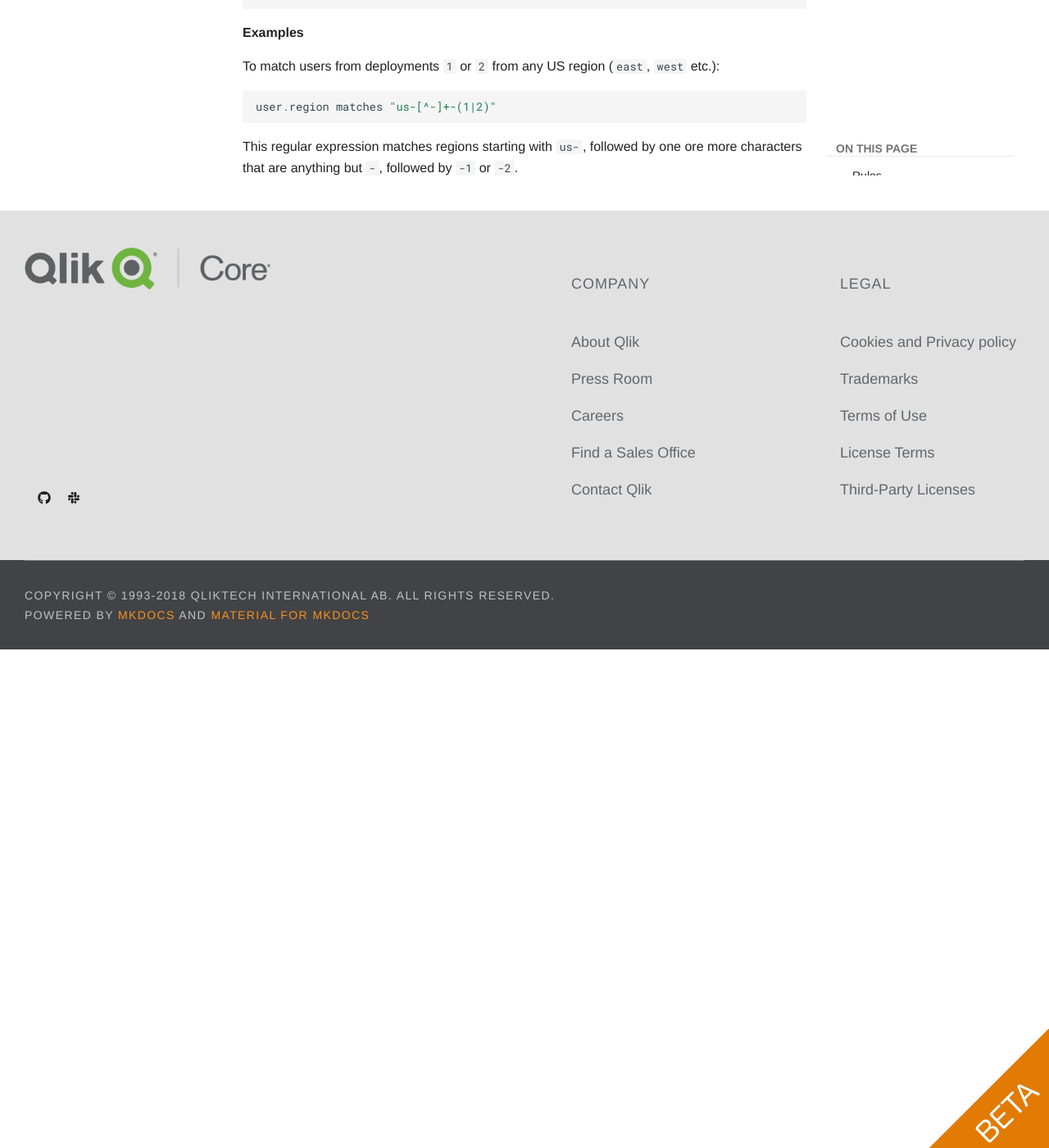
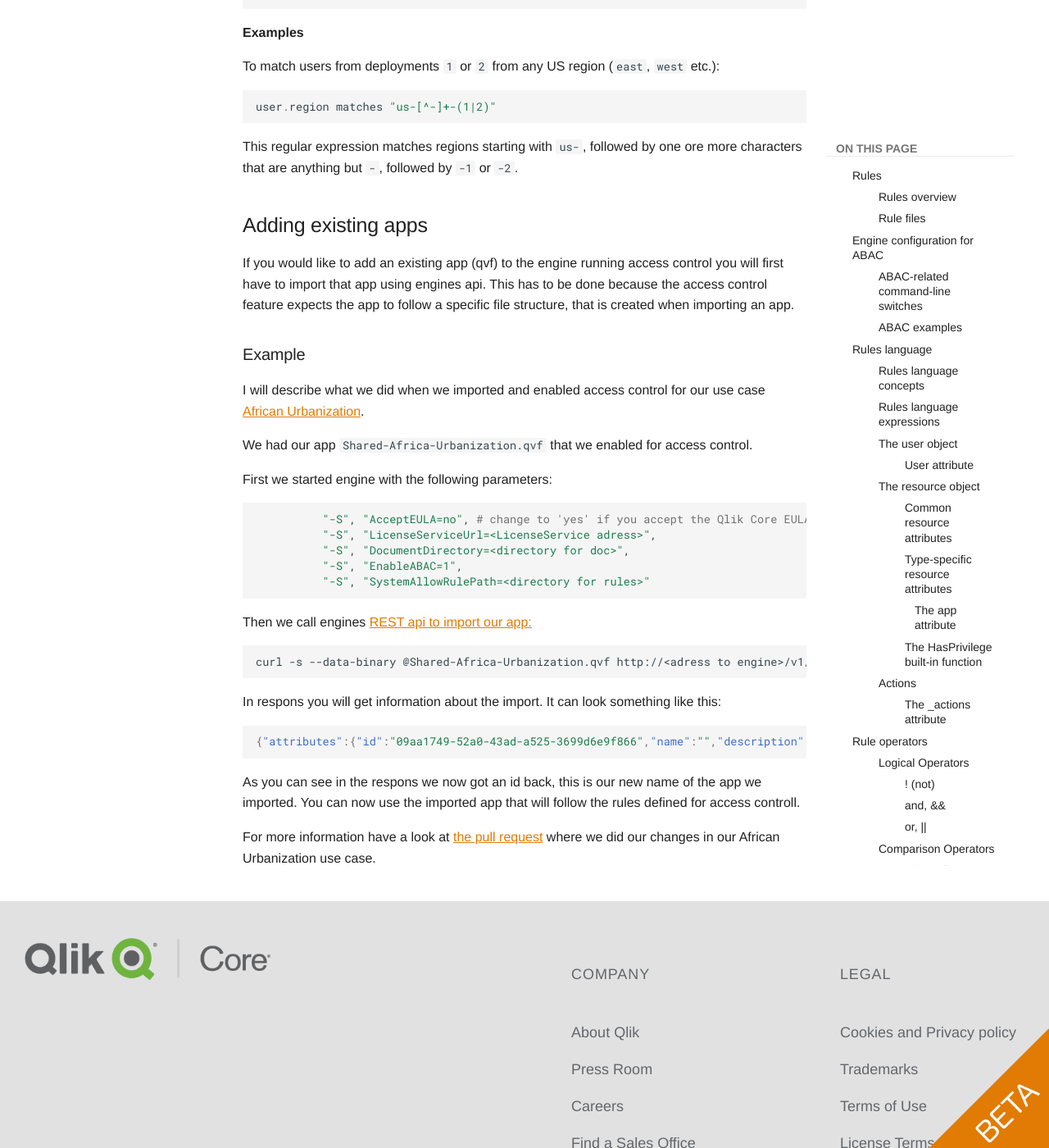
Before and after one commit to qlik-oss/core-website, an MkDocs documentation site: the page built from docs/services/qix-engine/access-control.md, in a window 1280 px wide and 1400 px high, scrolled down 14372 px. Shown: the whole window at 82% size. Built offline with MkDocs 1.6.1 and Material for MkDocs 9.7.7, drawn with Linux system fonts in a browser that asks for light colours; comment, search, counter and statistics services are not loaded; old or Windows-style settings are respelled for this version of MkDocs.

Commit message:
Document import app

````diff
--- a/docs/services/qix-engine/access-control.md
+++ b/docs/services/qix-engine/access-control.md
@@ -605,3 +605,37 @@
 
 This regular expression matches regions starting with `us-`, followed by one ore more characters that are anything but
 `-`, followed by `-1` or `-2`.
+
+## Adding existing apps
+
+If you would like to add an existing app (qvf) to the engine running access control you will first have to import that app using engines api.
+This has to be done because the access control feature expects the app to follow a specific file structure, that is created when importing an app.
+
+### Example
+
+I will describe what we did when we imported and enabled access control for our use case [African Urbanization](https://github.com/qlik-oss/core-scaling).
+
+We had our app `Shared-Africa-Urbanization.qvf` that we enabled for access control.
+
+First we started engine with the following parameters:
+```sh
+          "-S", "AcceptEULA=no", # change to 'yes' if you accept the Qlik Core EULA
+          "-S", "LicenseServiceUrl=<LicenseService adress>",
+          "-S", "DocumentDirectory=<directory for doc>",
+          "-S", "EnableABAC=1",
+          "-S", "SystemAllowRulePath=<directory for rules>"
+```
+Then we call engines [REST api to import our app:](https://qlikcore.com/services/qix-engine/apis/rest/qlik-associative-engine-api/#post-v1appsimport)
+```sh
+curl -s --data-binary @Shared-Africa-Urbanization.qvf http://<adress to engine>/v1/apps/import
+```
+
+In respons you will get information about the import. It can look something like this:
+```json
+{"attributes":{"id":"09aa1749-52a0-43ad-a525-3699d6e9f866","name":"","description":"","thumbnail":"","lastReloadTime":"2018-06-13T13:34:41.436Z","createdDate":"","modifiedDate":"","owner":"Personal\\Me","dynamicColor":"","published":false,"publishTime":"","custom":{},"_resourcetype":"app"},"privileges":["read","create","update","delete","reload","import","export","exportdata","publish","duplicate","approve"],"create":[{"resource":"\"sheet\"","canCreate":true},{"resource":"\"bookmark\"","canCreate":true},{"resource":"\"story\"","canCreate":true},{"resource":"\"dimension\"","canCreate":true},{"resource":"\"measure\"","canCreate":true},{"resource":"\"masterobject\"","canCreate":true},{"resource":"\"folderconnection\"","canCreate":true},{"resource":"\"internetconnection\"","canCreate":true}]}
+```
+
+As you can see in the respons we now got an id back, this is our new name of the app we imported.
+You can now use the imported app that will follow the rules defined for access controll.
+
+For more information have a look at [the pull request](https://github.com/qlik-oss/core-scaling/pull/53/files) where we did our changes in our African Urbanization use case.
````
